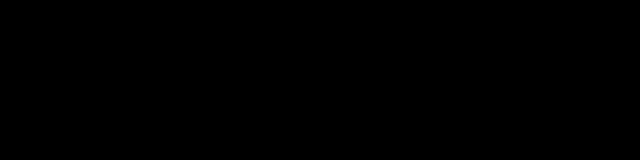
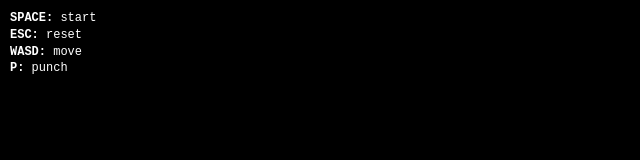
Before and after one commit to gabitoesmiapodo/boxindanga, a website: page public/index.html in a window 1280 px wide. Shown: the whole page, without its empty margins (0-640 px from the left). Drawn offline with Linux system fonts and the light colour scheme.

Commit message:
feat: add instructions

```diff
--- a/public/index.html
+++ b/public/index.html
@@ -13,12 +13,29 @@
       justify-content: center;
       margin: 0;
       padding: 0;
+      position: relative;
       width: 100vw;
+    }
+
+    .info {
+      color: #fff;
+      font-family: 'Courier New', Courier, monospace;
+      font-size: 12px;
+      left: 10px;
+      line-height: 1.4;
+      position: absolute;
+      top: 10px;
     }
   </style>
 </head>
 
 <body>
+  <div class="info">
+    <strong>SPACE:</strong> start<br />
+    <strong>ESC:</strong> reset<br />
+    <strong>WASD:</strong> move<br />
+    <strong>P:</strong> punch<br />
+  </div>
   <canvas id="mainCanvas">You shouldn't see this</canvas>
   <script type="module" src="index.js"></script>
 </body>
```
